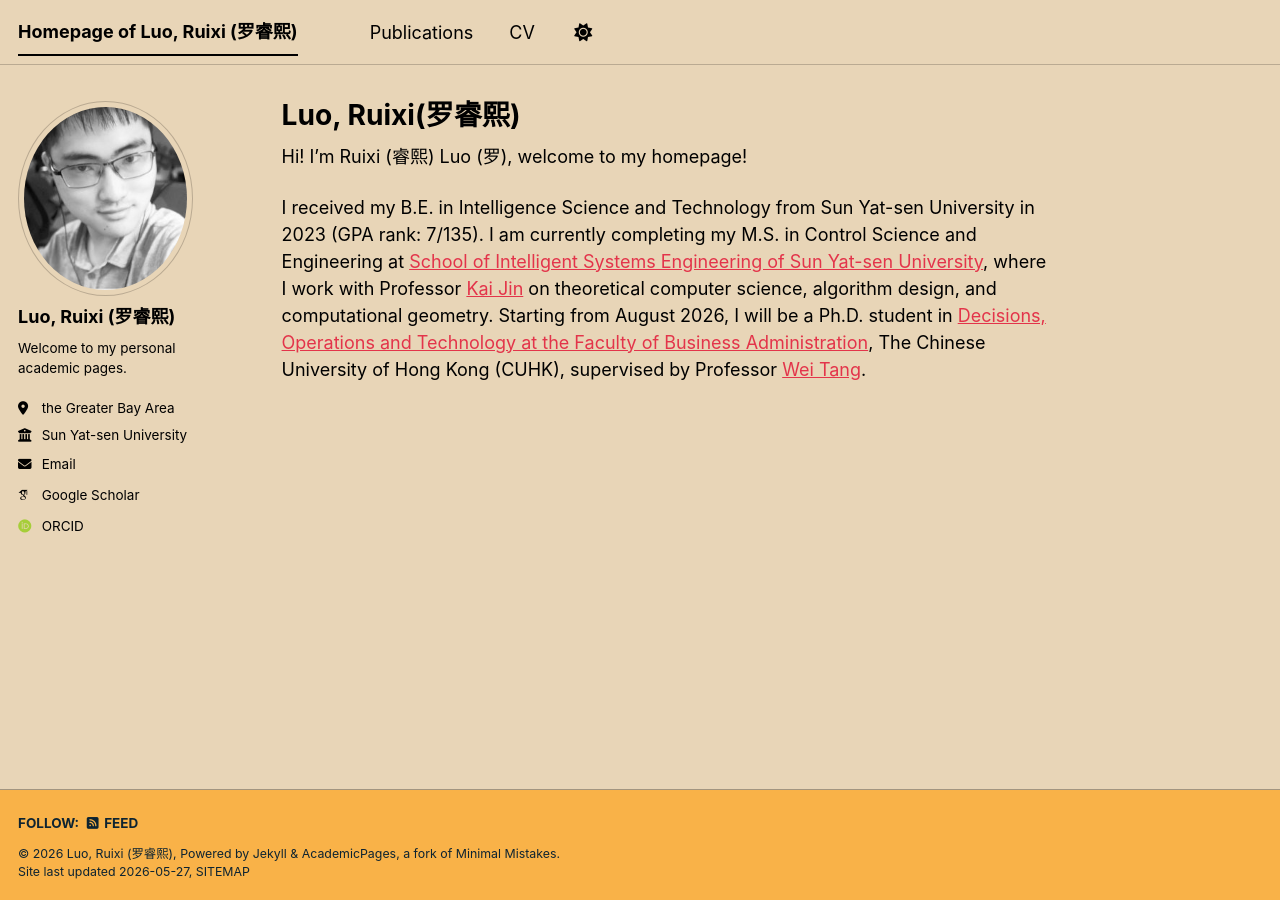
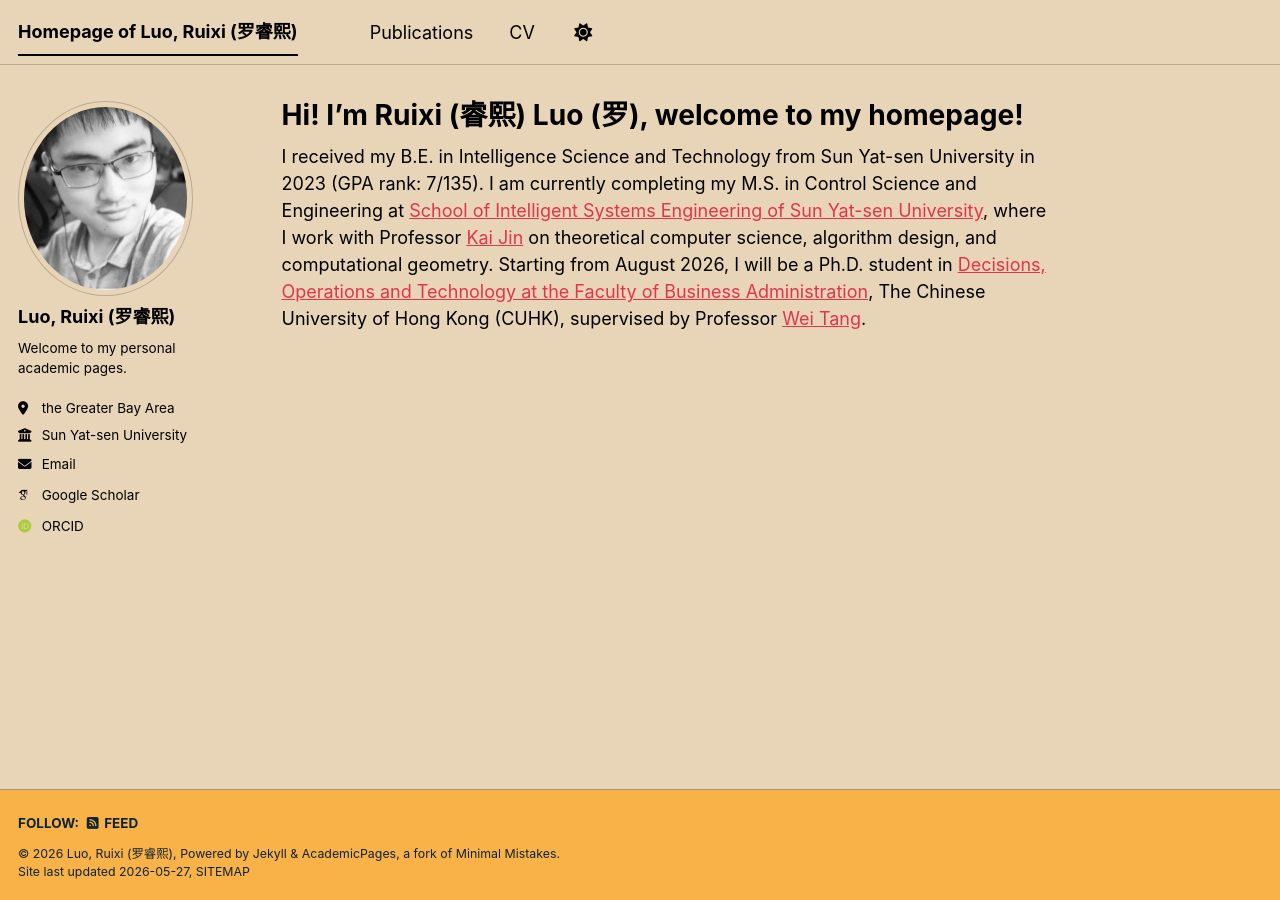
Before and after one commit to Ruixi-Luo/Ruixi-Luo.github.io, a Jekyll site: the page built from _pages/about.md, in a window 1280 px wide. Built offline with Jekyll 4.4.1, drawn with Linux system fonts in a browser that asks for light colours; some web fonts are replaced; a script bundle is joined from its source files by our own code; library files that are not in the unit come from our copies.

Commit message:
Update about.md

```diff
--- a/_pages/about.md
+++ b/_pages/about.md
@@ -1,12 +1,10 @@
 ---
 permalink: /
-title: "Luo, Ruixi(罗睿熙)"
+title: "Hi! I’m Ruixi (睿熙) Luo (罗), welcome to my homepage!"
 author_profile: true
 redirect_from:
   - /about/
   - /about.html
 ---
 
-Hi! I'm Ruixi (睿熙) Luo (罗), welcome to my homepage!
-
 I received my B.E. in Intelligence Science and Technology from Sun Yat-sen University in 2023 (GPA rank: 7/135). I am currently completing my M.S. in Control Science and Engineering at [School of Intelligent Systems Engineering of Sun Yat-sen University](https://ise.sysu.edu.cn/), where I work with Professor [Kai Jin](https://cscjjk.github.io) on theoretical computer science, algorithm design, and computational geometry. Starting from August 2026, I will be a Ph.D. student in [Decisions, Operations and Technology at the Faculty of Business Administration](https://www.bschool.cuhk.edu.hk/departments/decisions-operations-and-technology/), The Chinese University of Hong Kong (CUHK), supervised by Professor [Wei Tang](https://wtang.org/).
```
